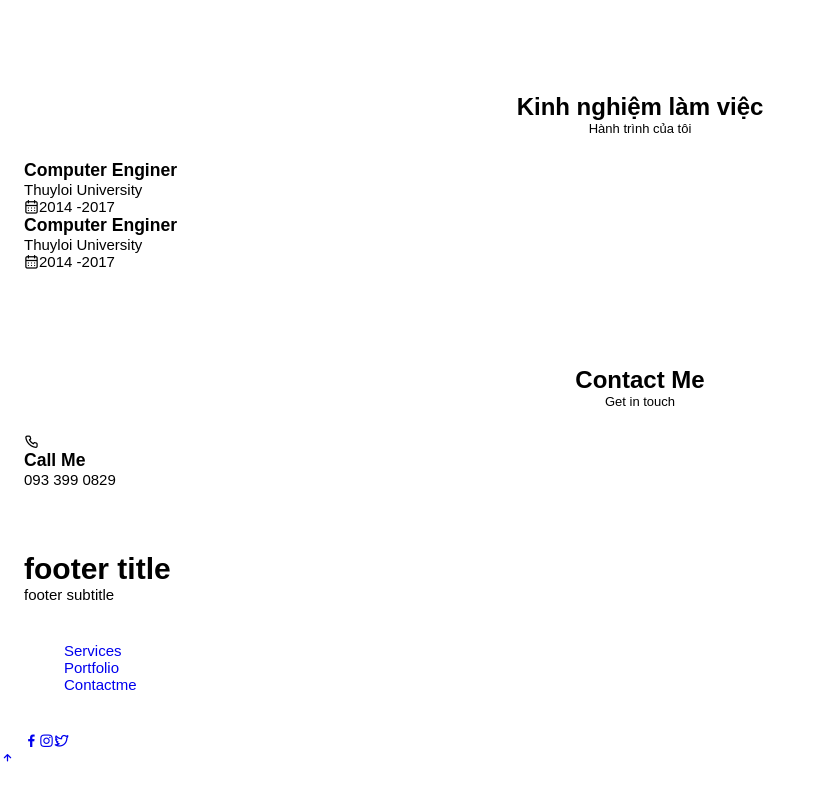
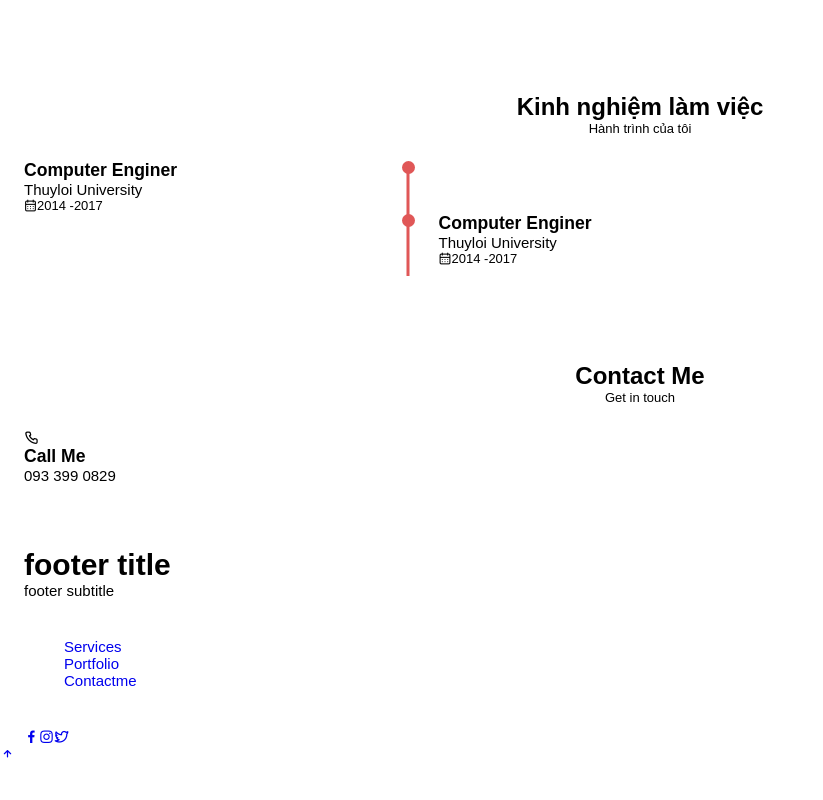
Before and after one commit to VietHoang319/MyPortfolio-ReactJS, a React (Create React App) app: page / in a window 1280 px wide. Shown: the part 1398-2198 px from the top of the page, without its empty margins (0-823 px from the left). Built offline with nearby package versions, Linux system fonts and the light colour scheme.

Commit message:
update css qualification

```diff
--- a/src/component/qualification/Qualification.js
+++ b/src/component/qualification/Qualification.js
@@ -1,4 +1,5 @@
 import React from "react";
+import "./Qualification.scss";
 
 function Qualification() {
   return (
@@ -9,14 +10,16 @@ function Qualification() {
       <div className="qualification-container container">
         <div className="qualification-section">
           <div
-            className="qualification-content qualification-active"
+            className="qualification-content"
             data-content
             id="education"
           >
             <div className="qualification-data">
               <div>
                 <h3 className="qualification-title">Computer Enginer</h3>
-                <span className="qualification-subtitle">Thuyloi University</span>
+                <span className="qualification-subtitle">
+                  Thuyloi University
+                </span>
                 <div className="qualification-calendar">
                   <i className="uil uil-calendar-alt"></i>
                   2014 -2017
@@ -39,7 +42,9 @@ function Qualification() {
 
               <div>
                 <h3 className="qualification-title">Computer Enginer</h3>
-                <span className="qualification-subtitle">Thuyloi University</span>
+                <span className="qualification-subtitle">
+                  Thuyloi University
+                </span>
                 <div className="qualification-calendar">
                   <i className="uil uil-calendar-alt"></i>
                   2014 -2017
--- /dev/null
+++ b/src/component/qualification/Qualification.scss
@@ -0,0 +1,32 @@
+@import "../../assets/style/App.scss";
+
+.qualification-container {
+  .qualification-content {
+    .qualification-data {
+      column-gap: 1.5rem;
+      display: grid;
+      grid-template-columns: 1fr max-content 1fr;
+
+      .qualification-calendar {
+        font-size: $smallFontSize;
+        color: $textColor;
+      }
+
+      .qualification-rounder {
+        background-color: $firstColor;
+        border-radius: 50%;
+        display: inline-block;
+        height: 13px;
+        width: 13px;
+      }
+
+      .qualification-line {
+        background-color: $firstColor;
+        display: block;
+        height: 100%;
+        transform: translate(4.5px, -7px);
+        width: 3px;
+      }
+    }
+  }
+}
```
